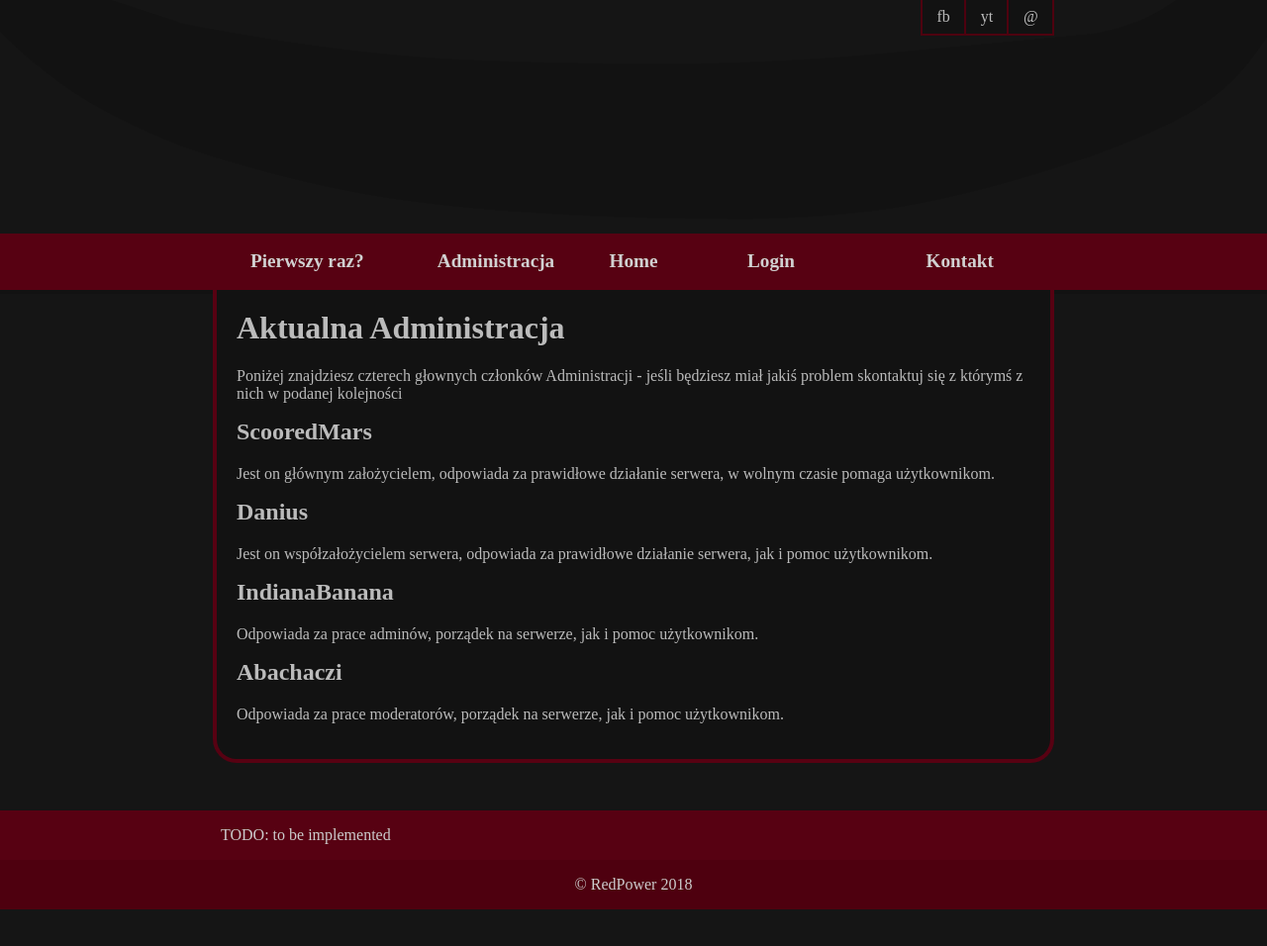
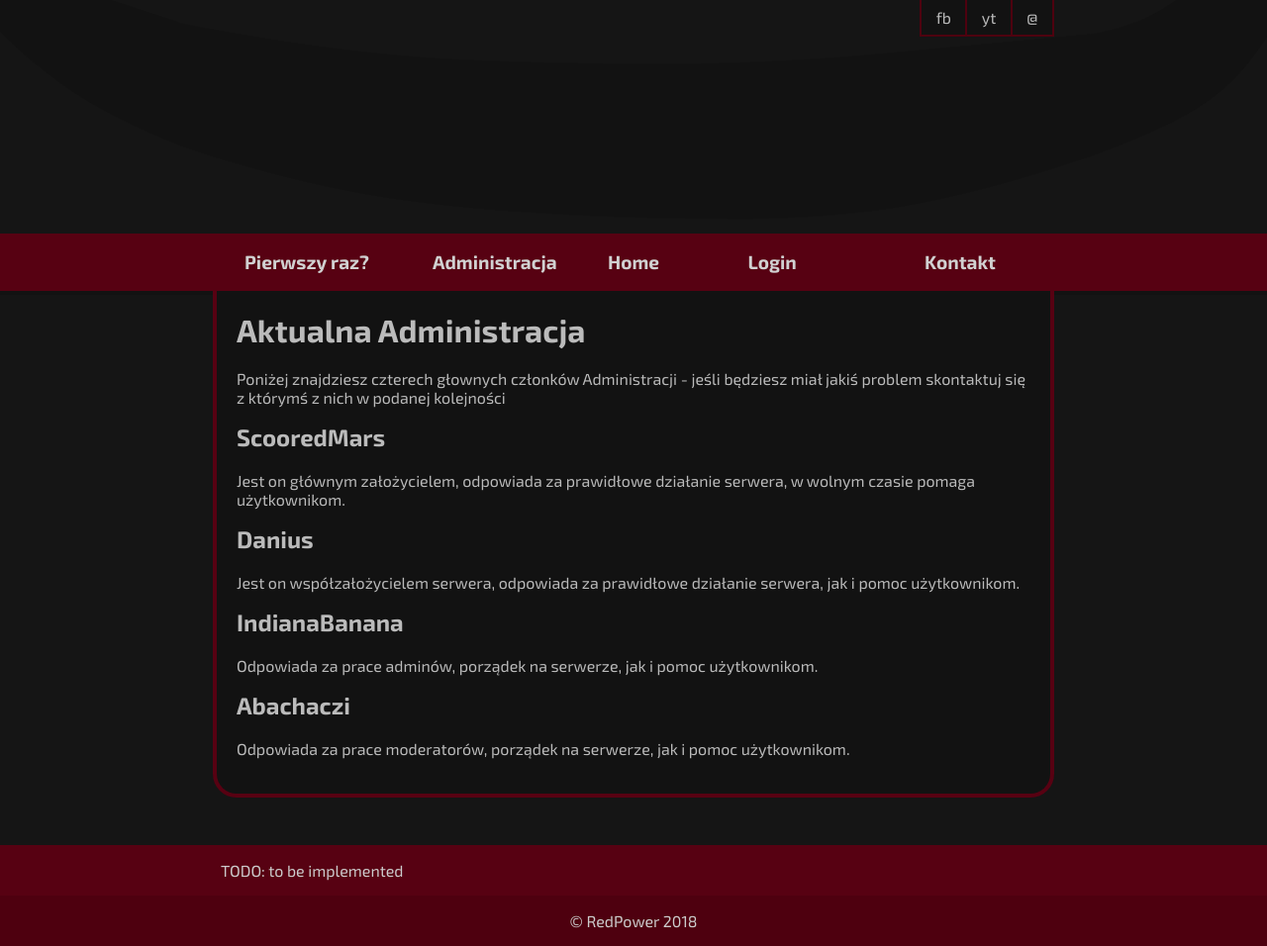
Before and after one commit to scooredmars/strona, a Jekyll site: the page built from pages/index.html, in a window 1280 px wide and 956 px high. Shown: the whole window at 99% size. Built offline with Jekyll 4.4.1, drawn with Linux system fonts in a browser that asks for light colours.

Commit message:
Add Exo 2 font

```diff
--- a/_includes/head.html
+++ b/_includes/head.html
@@ -58,3 +58,7 @@
 
 <link rel="stylesheet" type="text/css" href="/static/css/style.css">
 <link rel="icon" type="image/png" href="/static/img/favicon/favicon.png">
+
+<link rel="preload" href="/static/fonts/exo-2-v4-latin-ext_latin-regular.woff2" as="font" crossorigin>
+<link rel="preload" href="/static/fonts/exo-2-v4-latin-ext_latin-italic.woff2" as="font" crossorigin>
+<link rel="preload" href="/static/fonts/exo-2-v4-latin-ext_latin-700.woff2" as="font" crossorigin>
--- a/_sass/base.scss
+++ b/_sass/base.scss
@@ -21,6 +21,7 @@ body {
   color: #bbb;
   font-size: 16px;
   background-color: $dark_1;
+  font-family: 'Exo 2', sans-serif;
 }
 
 a {
--- /dev/null
+++ b/_sass/font.scss
@@ -0,0 +1,29 @@
+/* exo-2-regular - latin-ext_latin */
+
+@font-face {
+  font-family: 'Exo 2';
+  font-style: normal;
+  font-weight: 400;
+  font-display: swap;
+  src: local('Exo 2'), local('Exo2-Regular'), url('/static/fonts/exo-2-v4-latin-ext_latin-regular.woff2') format('woff2'), url('/static/fonts/exo-2-v4-latin-ext_latin-regular.woff') format('woff');
+}
+
+/* exo-2-italic - latin-ext_latin */
+
+@font-face {
+  font-family: 'Exo 2';
+  font-style: italic;
+  font-weight: 400;
+  font-display: swap;
+  src: local('Exo 2 Italic'), local('Exo2-Italic'), url('/static/fonts/exo-2-v4-latin-ext_latin-italic.woff2') format('woff2'), url('/static/fonts/exo-2-v4-latin-ext_latin-italic.woff') format('woff');
+}
+
+/* exo-2-700 - latin-ext_latin */
+
+@font-face {
+  font-family: 'Exo 2';
+  font-style: normal;
+  font-weight: 700;
+  font-display: swap;
+  src: local('Exo 2 Bold'), local('Exo2-Bold'), url('/static/fonts/exo-2-v4-latin-ext_latin-700.woff2') format('woff2'), url('/static/fonts/exo-2-v4-latin-ext_latin-700.woff') format('woff');
+}
--- a/static/css/style.scss
+++ b/static/css/style.scss
@@ -2,6 +2,7 @@
 ---
 @charset "utf-8";
 
+@import "font";
 @import "base";
 @import "navbar";
 @import "content";
```
Also changed, not shown: static/fonts/exo-2-v4-latin-ext_latin-700.woff (added), static/fonts/exo-2-v4-latin-ext_latin-700.woff2 (added), static/fonts/exo-2-v4-latin-ext_latin-italic.woff (added), static/fonts/exo-2-v4-latin-ext_latin-italic.woff2 (added), static/fonts/exo-2-v4-latin-ext_latin-regular.woff (added), static/fonts/exo-2-v4-latin-ext_latin-regular.woff2 (added).
